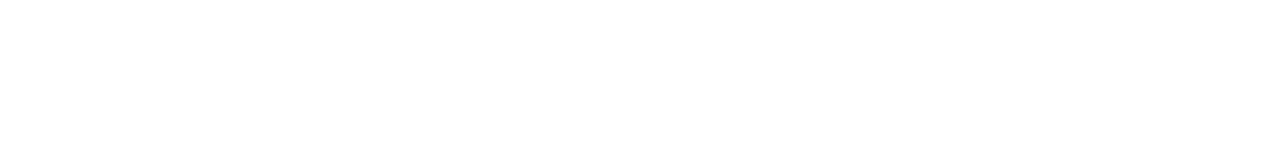
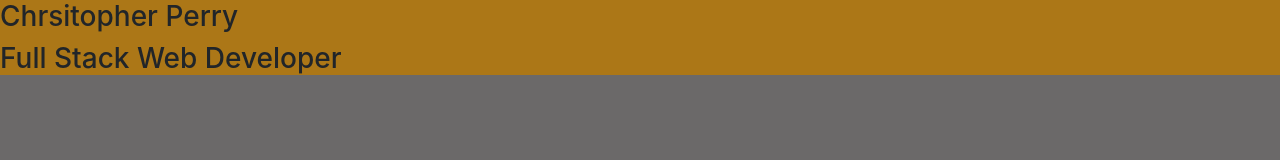
Before and after one commit to cperry1382/L10HandsOn, a plain HTML site: page index.html in a window 1280 px wide. Drawn offline with nearby package versions, Linux system fonts and the light colour scheme.

Commit message:
header done

```diff
--- a/index.html
+++ b/index.html
@@ -4,9 +4,21 @@
     <meta charset="UTF-8">
 
     <title>Lesson 10 Hands On</title>
-    <link src ="style.css">
+    <link rel="stylesheet" href="https://stackpath.bootstrapcdn.com/bootstrap/4.1.3/css/bootstrap.min.css" integrity="sha384-MCw98/SFnGE8fJT3GXwEOngsV7Zt27NXFoaoApmYm81iuXoPkFOJwJ8ERdknLPMO" crossorigin="anonymous">
+    <link rel="stylesheet" href="style.css">
 </head>
 <body>
+    <header id ="myHead">
+
+        <h3>Chrsitopher Perry</h3>
+
+        <h3>Full Stack Web Developer</h3>
+
+
+
+
+
+    </header>
 
 
 
--- a/style.css
+++ b/style.css
@@ -0,0 +1,11 @@
+body{
+    background-color: rgb(107, 105, 105);
+}
+
+#myHead{
+    background-color: rgb(172, 119, 23);
+}
+
+header{
+    justify-content: center
+}
```
